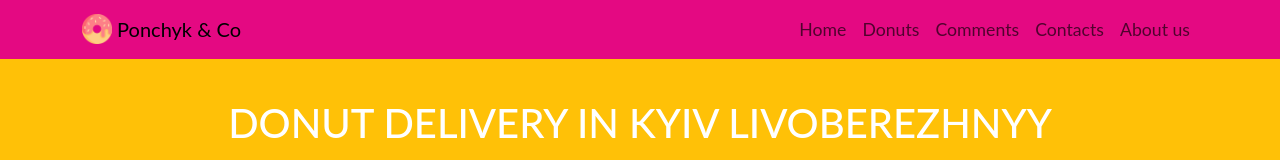
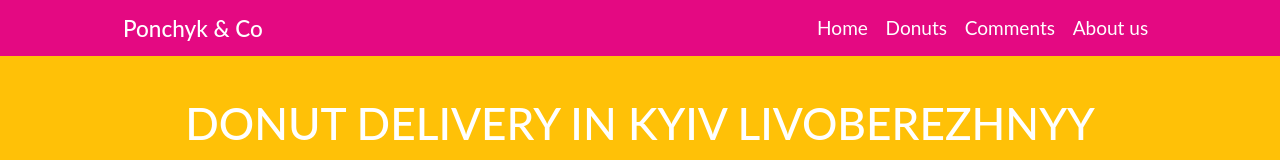
Before and after one commit to Anastasiia2424/web_project, a React (Create React App) app: page / in a window 1280 px wide. Shown: the top 160 px of the page. Built offline with nearby package versions, Linux system fonts and the light colour scheme.

Commit message:
Finished Header

```diff
--- a/src/App.css
+++ b/src/App.css
@@ -2,9 +2,6 @@ html, body {
     margin: 0;
     padding: 0;
     overflow-x: hidden;
-}
-
-body {
     /* padding-top: 0px;
     padding-right: clamp(1.75rem, 4.0697674vw, 3.5rem);
     padding-bottom: 0px;
--- /dev/null
+++ b/src/Components/Header.css
@@ -0,0 +1,19 @@
+.header {
+  background-color: #E40982;
+}
+
+.header a {
+    color: #ffffff;
+    text-decoration: none;
+}
+
+.header a:hover {
+    color: #ffffff;
+    text-decoration: underline;
+}
+
+.header .brand {
+    font-size: 1.275rem;
+    font-weight: 500;
+    margin: 0;
+}
--- a/src/Components/Header.js
+++ b/src/Components/Header.js
@@ -1,14 +1,7 @@
 import React, { Component } from 'react';
-import {
-    FormControl,
-    Nav,
-    Navbar,
-    Container,
-    Form,
-    Button
-} from "react-bootstrap";
+import {  Nav, Navbar, Container } from "react-bootstrap";
 import logo from "./donut128.png";
-import { BrowserRouter as Router, Routes, Route, Link } from "react-router-dom";
+import { BrowserRouter as Router, Routes, Route } from "react-router-dom";
 
 import Home from '../Pages/Home';
 import Donuts from '../Pages/Donuts';
@@ -16,28 +9,22 @@ import Comments from '../Pages/Comments';
 import Contacts from '../Pages/Contacts';
 import Maps from '../Pages/Map';
 
+import './Header.css';
+
 export default class Header extends Component {
     render() {
         return (
             <>
-                <Navbar collapseOnSelect expand="md" style={{ backgroundColor: '#E40982' }} variant="light">
-                    <Container>
-                        <Navbar.Brand href="/">
-                            <img
-                                src={logo}
-                                height="30"
-                                width="30"
-                                className="d-inline-block align-top"
-                                alt="Logo"
-                            /> Ponchyk & Co
-                        </Navbar.Brand>
+                <Navbar collapseOnSelect variant="light" className="header p-1">
+                    <Container className="header-container px-5">
+                        <Navbar.Brand href="/" className="brand">Ponchyk & Co</Navbar.Brand>
                         <Navbar.Toggle aria-controls="responsive-navbar-nav" />
                         <Navbar.Collapse id="responsive-navbar-nav" class="d-flex flex-row-reverse bd-highlight">
                             <Nav className="mr-auto">
                                 <Nav.Link href="/">Home</Nav.Link>
                                 <Nav.Link href="/donuts">Donuts</Nav.Link>
                                 <Nav.Link href="/comments">Comments</Nav.Link>
-                                <Nav.Link href="/contacts">Contacts</Nav.Link>
+                                {/* <Nav.Link href="/contacts">Contacts</Nav.Link> */}
                                 <Nav.Link href="/about">About us</Nav.Link>
                             </Nav>
                         </Navbar.Collapse>
```
